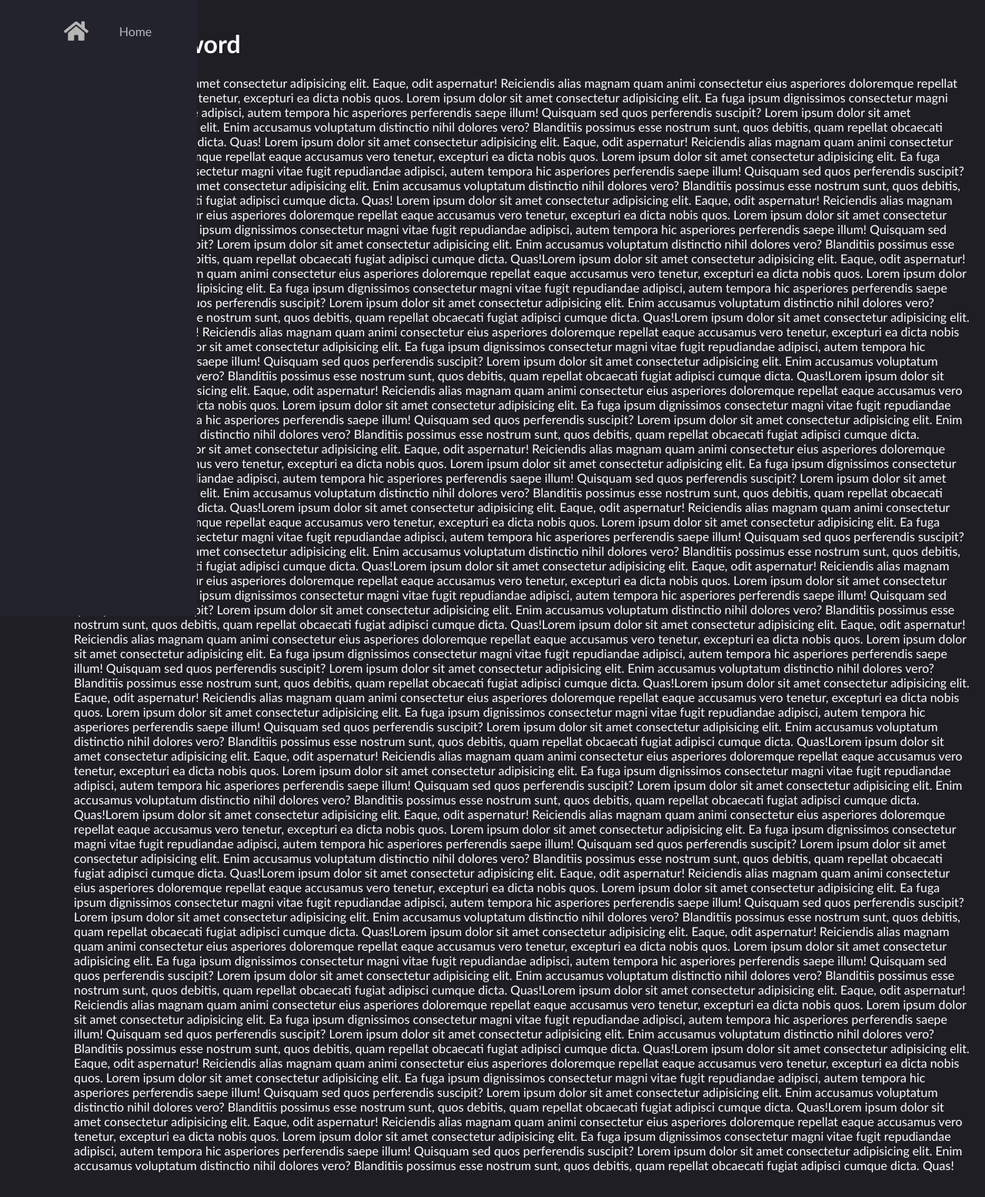
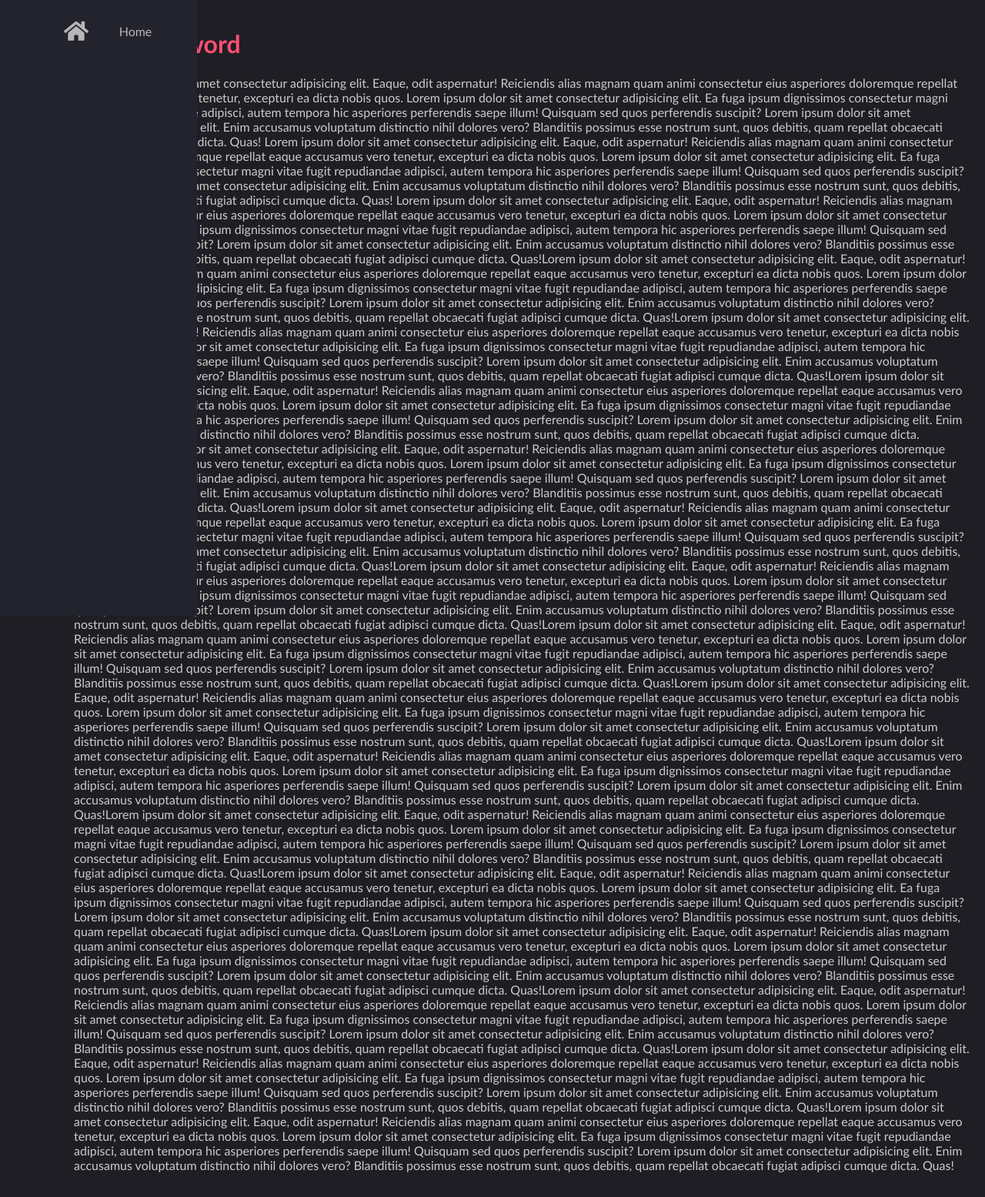
Before and after one commit to fikriazain/PersonalWebsite, a Django app: page / in a window 1280 px wide. Shown: the whole page at 77% size. Run offline with Django 3.2, Linux system fonts and the light colour scheme.

Commit message:
done for today

```diff
--- a/static/css/style.css
+++ b/static/css/style.css
@@ -8,7 +8,7 @@
 }
 
 body {
-    color: white;
+    color: #cccccc;
     background-color:#1e1e24;
     margin: 0;
     padding: 0;
@@ -78,3 +78,7 @@ main {
 .navbar:hover .link-text {
     display: block;
 }
+
+h1 {
+    color: #ff4f73;
+}
```
